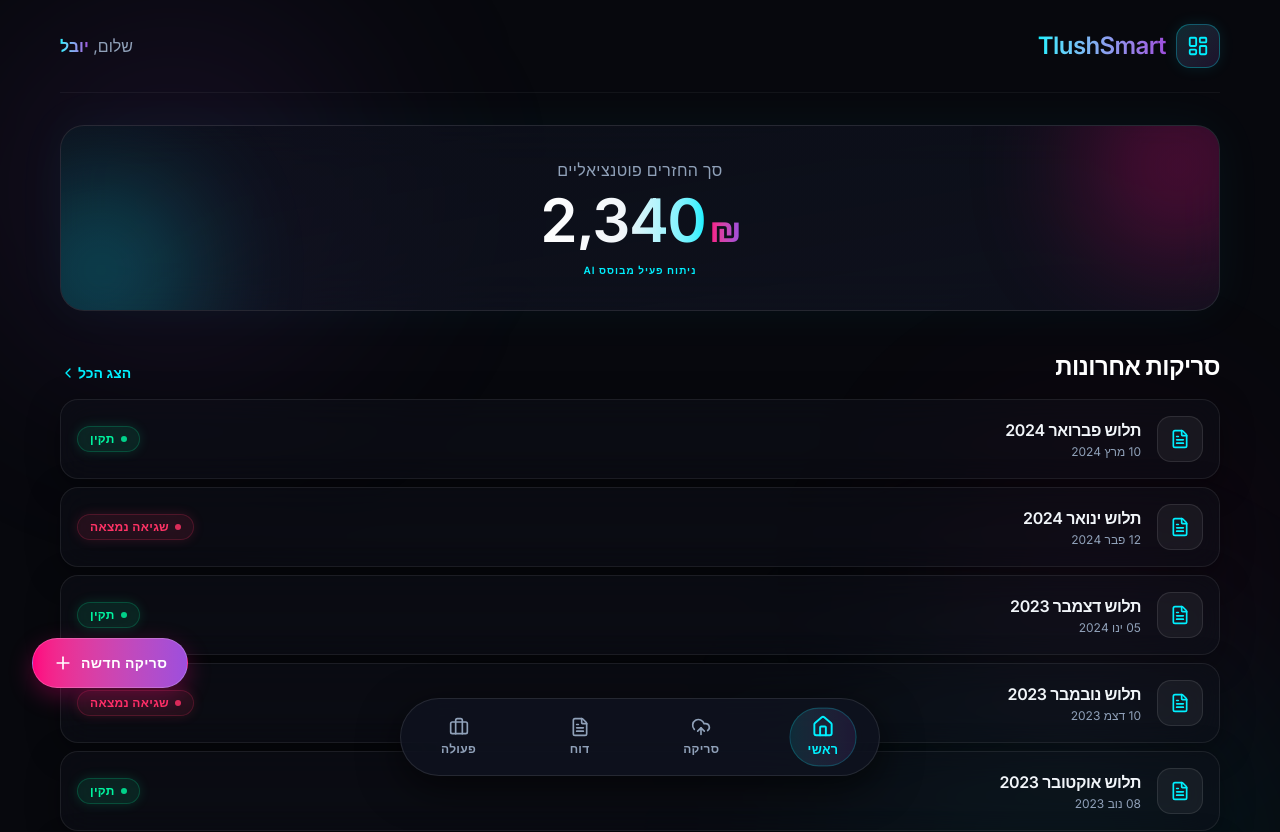
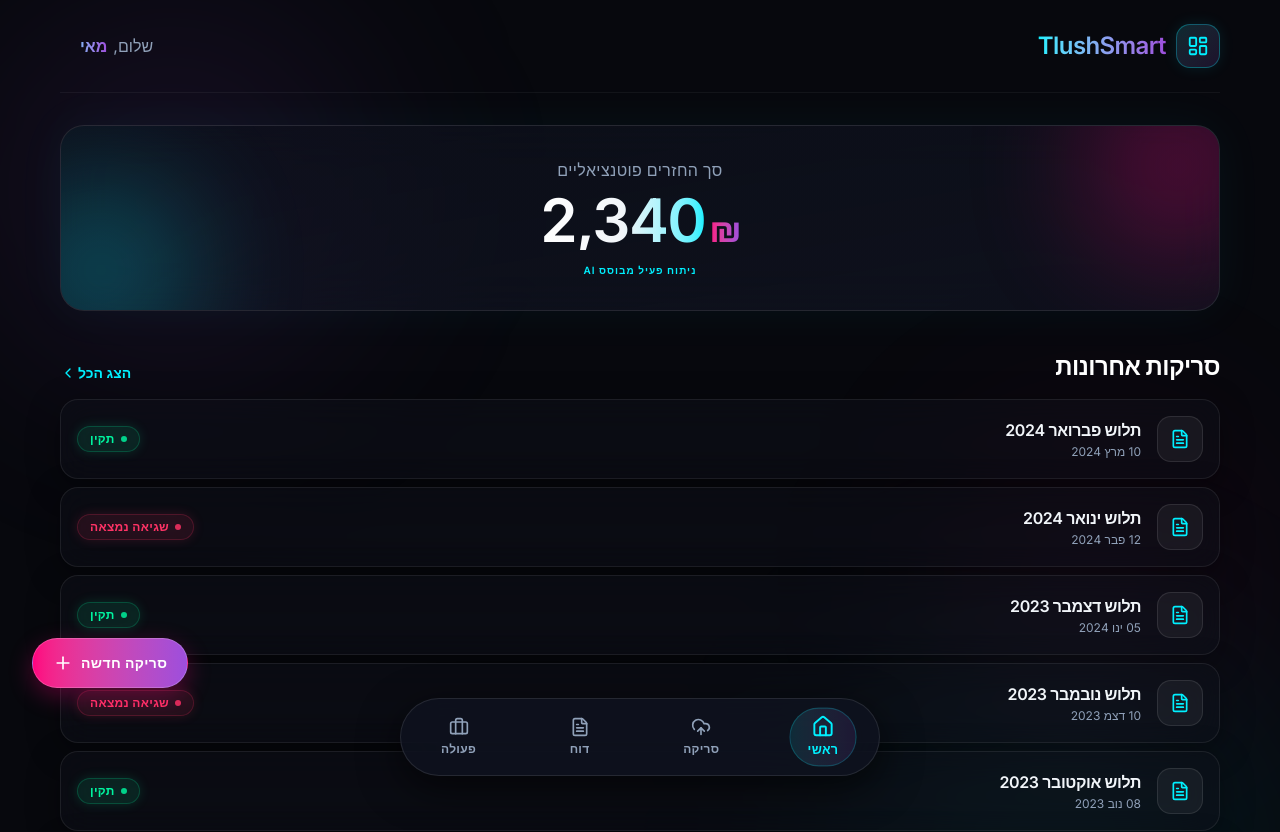
Before and after one commit to maycohen99/MyProject, a React (Vite) app: page / in a window 1280 px wide. Shown: the top 832 px of the page. Built offline with nearby package versions, Linux system fonts and the light colour scheme.

Commit message:
Make username dynamic and editable, default to May

```diff
--- a/src/components/Header.jsx
+++ b/src/components/Header.jsx
@@ -1,7 +1,28 @@
-import { LayoutDashboard } from 'lucide-react';
+import { useState, useEffect } from 'react';
+import { LayoutDashboard, Edit2 } from 'lucide-react';
 import { Link } from 'react-router-dom';
 
 export default function Header() {
+  const [name, setName] = useState('מאי');
+  const [isEditing, setIsEditing] = useState(false);
+  const [tempName, setTempName] = useState('מאי');
+
+  useEffect(() => {
+    const savedName = localStorage.getItem('userName');
+    if (savedName) {
+      setName(savedName);
+      setTempName(savedName);
+    }
+  }, []);
+
+  const handleSave = () => {
+    if (tempName.trim()) {
+      setName(tempName);
+      localStorage.setItem('userName', tempName);
+    }
+    setIsEditing(false);
+  };
+
   return (
     <header className="flex justify-between items-center py-6 mb-4 border-b border-white/5">
       <div className="flex items-center gap-3">
@@ -14,8 +35,30 @@ export default function Header() {
           </h1>
         </Link>
       </div>
-      <div className="text-slate-400 text-base">
-        שלום, <span className="font-semibold text-slate-100 bg-gradient-to-r from-[var(--color-primary)] to-[var(--color-inverse-primary)] bg-clip-text text-transparent">יובל</span>
+      <div className="text-slate-400 text-base flex items-center gap-1.5 select-none">
+        <span>שלום,</span>
+        {isEditing ? (
+          <div className="flex items-center gap-1">
+            <input
+              type="text"
+              value={tempName}
+              onChange={(e) => setTempName(e.target.value)}
+              onBlur={handleSave}
+              onKeyDown={(e) => e.key === 'Enter' && handleSave()}
+              className="bg-black/40 border border-[var(--color-primary)]/30 text-white rounded px-2 py-0.5 text-sm focus:outline-none focus:border-[var(--color-primary)] w-24 text-center font-bold"
+              autoFocus
+            />
+          </div>
+        ) : (
+          <span
+            onClick={() => setIsEditing(true)}
+            className="font-bold text-slate-100 bg-gradient-to-r from-[var(--color-primary)] to-[var(--color-inverse-primary)] bg-clip-text text-transparent cursor-pointer hover:opacity-80 transition-all flex items-center gap-1 group"
+            title="לחץ כדי לשנות שם"
+          >
+            {name}
+            <Edit2 size={12} className="text-slate-500 opacity-0 group-hover:opacity-100 transition-opacity ml-1 inline-block" />
+          </span>
+        )}
       </div>
     </header>
   );
```
